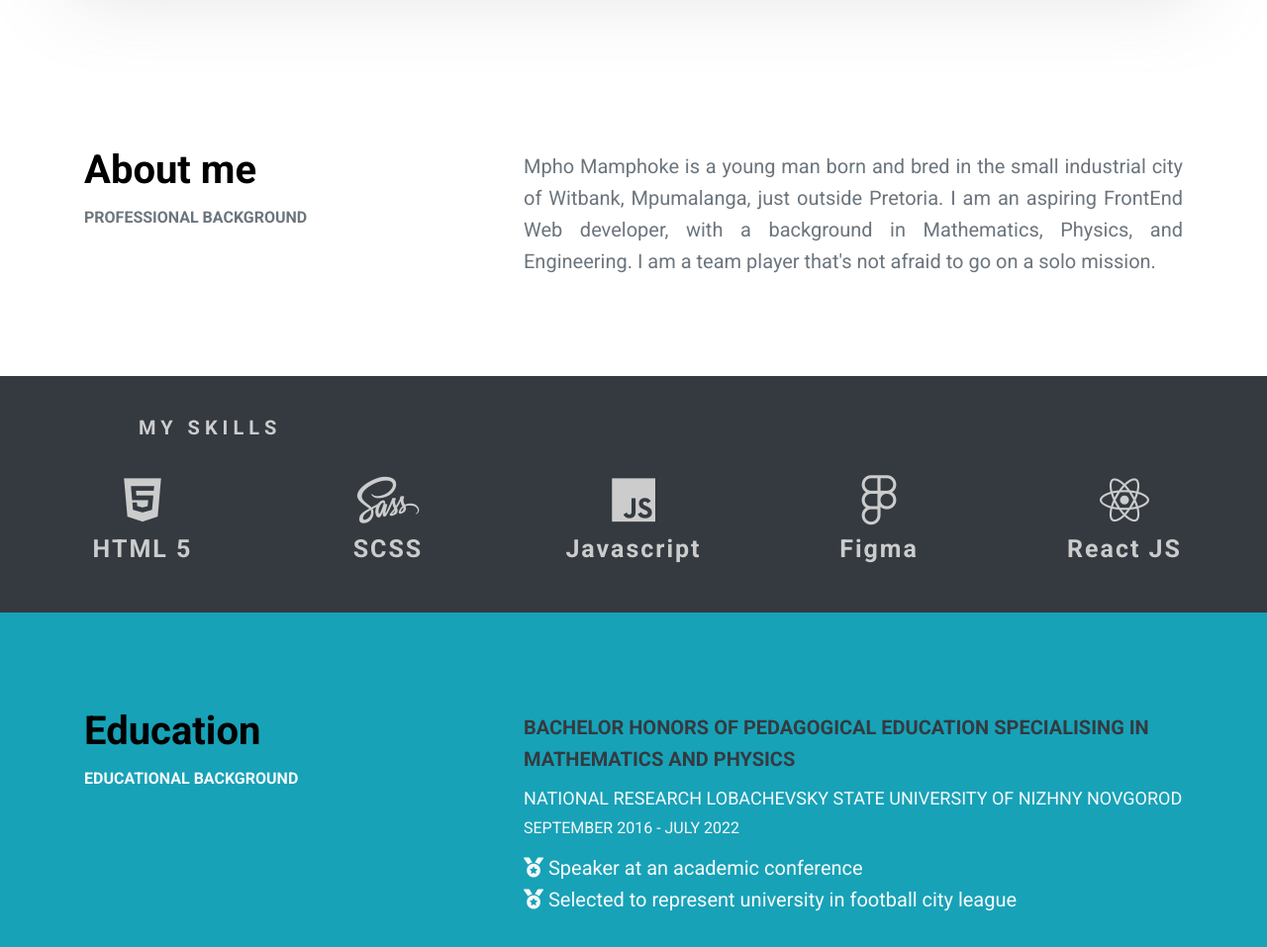
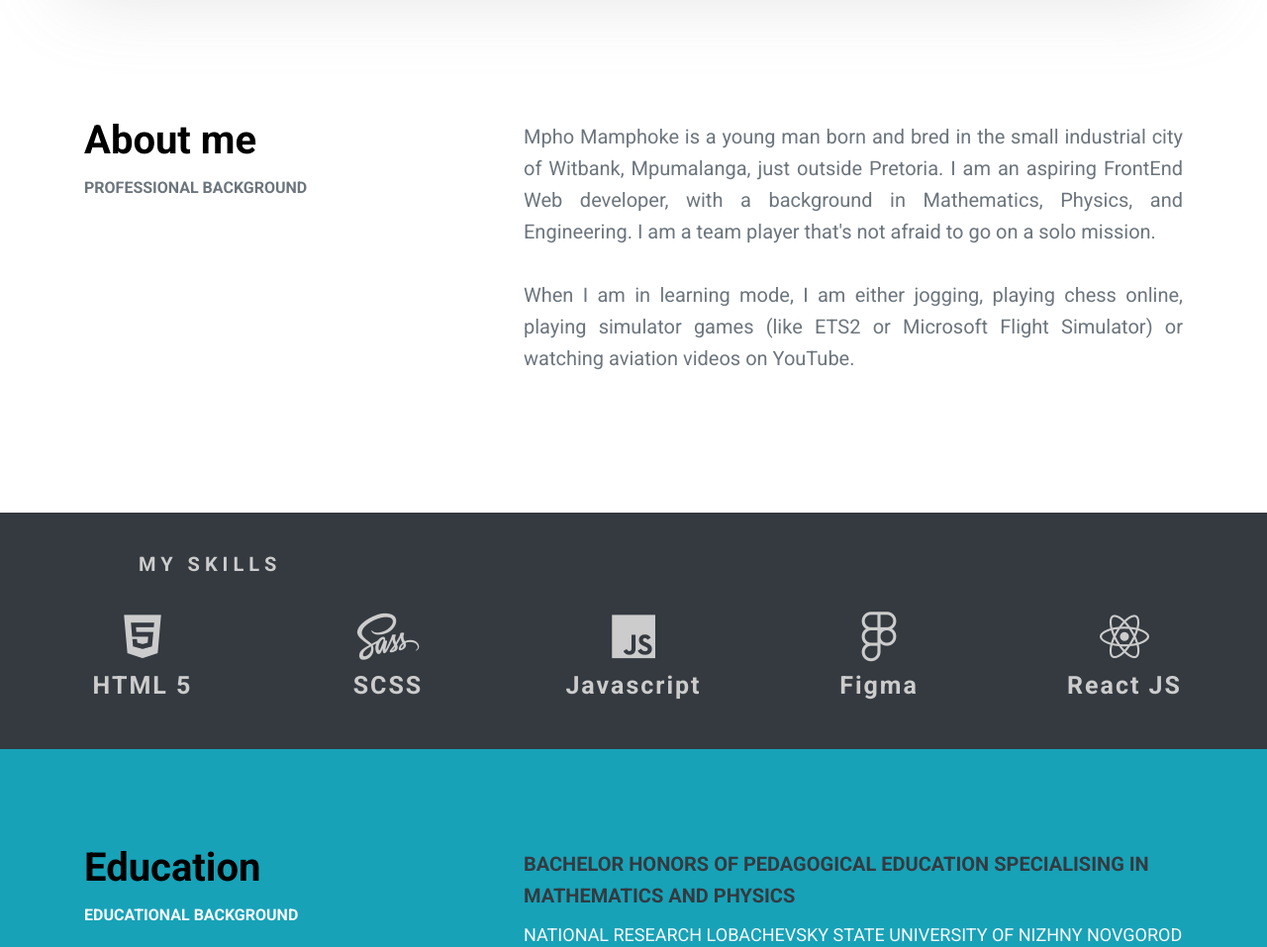
Before and after one commit to Sayfo1809/portfolio-site, a plain HTML site: page index.html in a window 1280 px wide. Shown: the part 700-1657 px from the top of the page at 99% size. Drawn offline with Linux system fonts and the light colour scheme.

Commit message:
Fixing issue with about link scrolling

```diff
--- a/index.html
+++ b/index.html
@@ -110,6 +110,11 @@
             FrontEnd Web developer, with a background in Mathematics, Physics,
             and Engineering. I am a team player that's not afraid to go on a
             solo mission. <br />
+            <br />
+
+            When I am in learning mode, I am either jogging, playing chess
+            online, playing simulator games (like ETS2 or Microsoft Flight
+            Simulator) or watching aviation videos on YouTube.
           </p>
         </div>
       </div>
--- a/sass/base/_layout.scss
+++ b/sass/base/_layout.scss
@@ -7,7 +7,7 @@ body {
     'education'
     'experience'
     'footer';
-  grid-template-rows: 60vh repeat(3, minmax(60vh, fit-content)) 7rem;
+  grid-template-rows: 60vh 90vh repeat(2, minmax(60vh, fit-content)) 7rem;
 
   font-size: 1.6rem;
   font-family: $primary-font;
@@ -34,7 +34,7 @@ body {
 
 .about {
   grid-area: about;
-  margin-top: 28rem;
+  padding-top: 25rem;
 }
 
 .education {
--- a/sass/components/_about.scss
+++ b/sass/components/_about.scss
@@ -18,17 +18,6 @@
       flex-basis: 40%;
       position: relative;
       line-height: 4rem;
-
-      // &::before {
-      //   content: '';
-      //   position: absolute;
-      //   top: -4rem;
-      //   left: 0;
-      //   width: 20%;
-      //   height: 1rem;
-      //   border-radius: 1rem;
-      //   background-color: #590213;
-      // }
     }
   }
 
@@ -46,6 +35,7 @@
     color: $gray-light;
     padding: 10rem 2rem 5rem 2rem;
     min-height: 8rem;
+    margin-top: 14rem;
 
     &::before {
       content: 'My Skills';
```
Also changed, not shown: css/styles.css.
